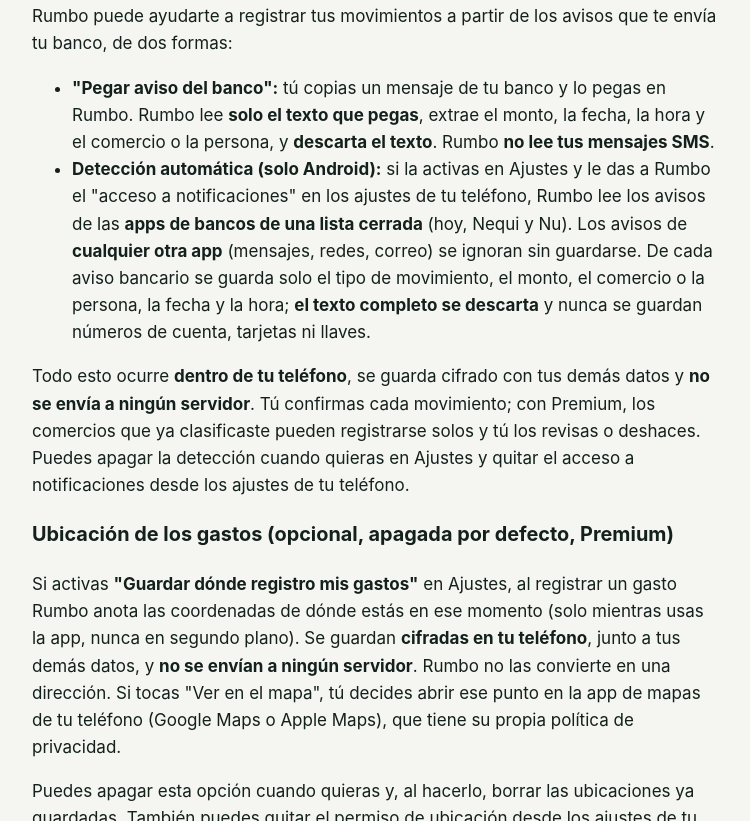
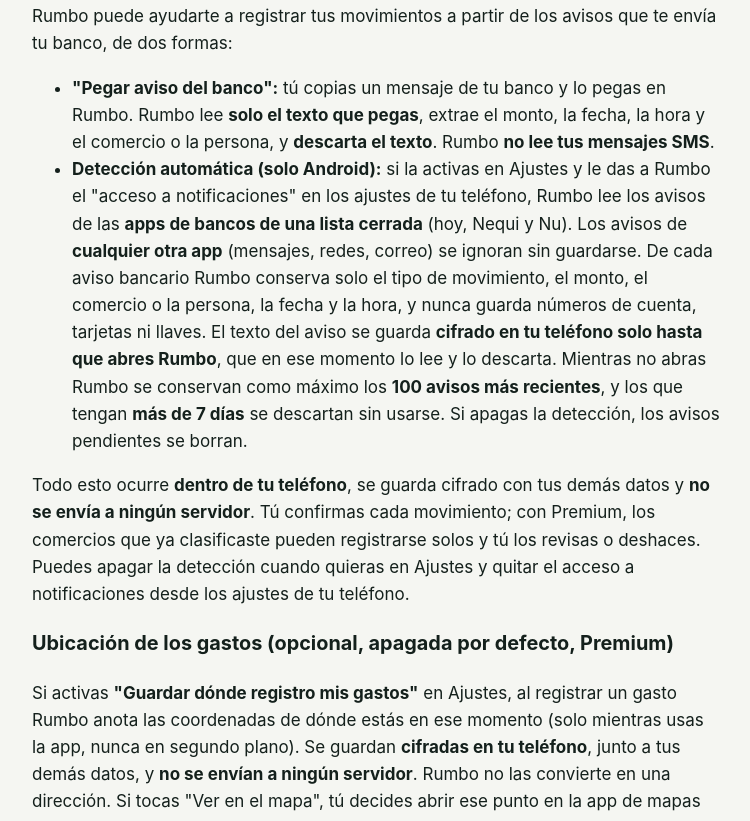
Before and after one commit to davidgaleano26/rumbo-legal, a plain HTML site: page privacidad.html in a window 1280 px wide. Shown: the part 1400-2221 px from the top of the page, without its empty margins (264-1014 px from the left). Drawn offline with Linux system fonts and the light colour scheme.

Commit message:
Política de privacidad: el texto de los avisos se guarda cifrado solo hasta abrir Rumbo (máx. 100 avisos o 7 días)

```diff
--- a/privacidad.html
+++ b/privacidad.html
@@ -10,7 +10,7 @@
 <main>
   <header><div class="logo">📈</div><strong>Rumbo</strong></header>
   <h1>Política de privacidad</h1>
-  <p class="fecha">Vigente desde el 18 de noviembre de 2026</p>
+  <p class="fecha">Vigente desde el 20 de noviembre de 2026</p>
 
   <div class="resumen">
     <p><strong>En pocas palabras:</strong></p>
@@ -68,9 +68,11 @@
       <strong>Detección automática (solo Android):</strong> si la activas en Ajustes y le das a Rumbo el
       "acceso a notificaciones" en los ajustes de tu teléfono, Rumbo lee los avisos de las <strong>apps de bancos de una
       lista cerrada</strong> (hoy, Nequi y Nu). Los avisos de <strong>cualquier otra app</strong> (mensajes, redes, correo) se
-      ignoran sin guardarse. De cada aviso bancario se guarda solo el tipo de movimiento, el monto, el comercio o la persona,
-      la fecha y la hora; <strong>el texto completo se descarta</strong> y nunca se guardan números de cuenta, tarjetas ni
-      llaves.
+      ignoran sin guardarse. De cada aviso bancario Rumbo conserva solo el tipo de movimiento, el monto, el comercio o la
+      persona, la fecha y la hora, y nunca guarda números de cuenta, tarjetas ni llaves. El texto del aviso se guarda
+      <strong>cifrado en tu teléfono solo hasta que abres Rumbo</strong>, que en ese momento lo lee y lo descarta. Mientras
+      no abras Rumbo se conservan como máximo los <strong>100 avisos más recientes</strong>, y los que tengan
+      <strong>más de 7 días</strong> se descartan sin usarse. Si apagas la detección, los avisos pendientes se borran.
     </li>
   </ul>
   <p>
```
